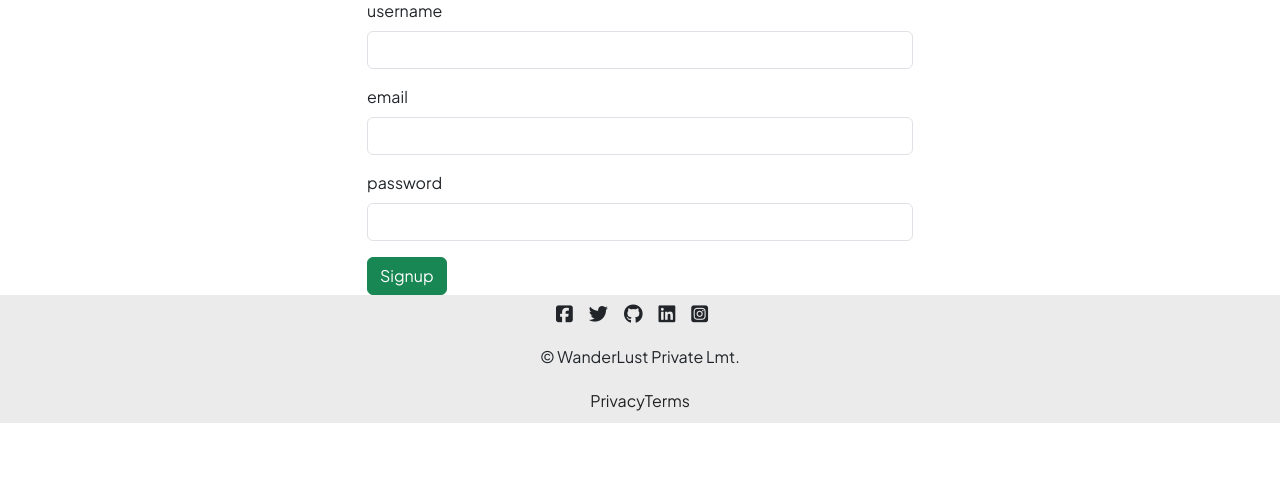
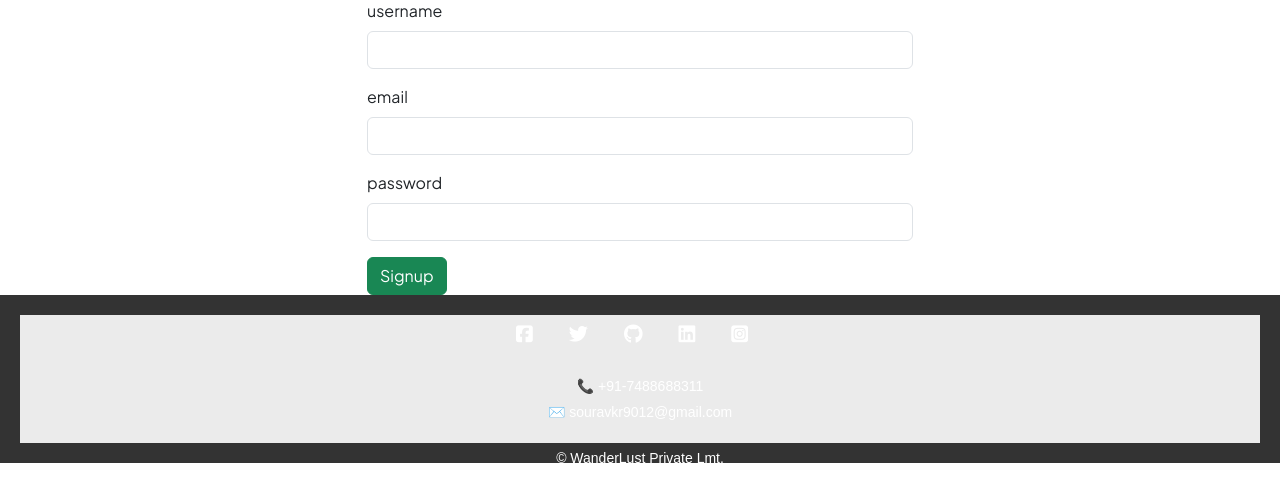
Before and after one commit to Priyanshu9595/Wanderlust, a Node server app: page /signup in a window 1280 px wide. Shown: the part 153-655 px from the top of the page. Run offline with Node 20, Linux system fonts and the light colour scheme; some libraries are stand-ins or nearby versions.

Commit message:
your message

```diff
--- a/public/css/style.css
+++ b/public/css/style.css
@@ -166,3 +166,86 @@ body {
       height: 200px; /* Adjust for small screens */
     }
   }
+
+  footer {
+    background-color: #333;
+    color: #fff;
+    padding: 20px;
+    text-align: center;
+    font-family: Arial, sans-serif;
+}
+
+.f-info {
+    display: flex;
+    flex-direction: column;
+    align-items: center;
+    justify-content: center;
+}
+
+.f-info-socials {
+    margin-bottom: 10px;
+}
+
+.f-info-socials a {
+    color: #fff;
+    margin: 0 10px;
+    font-size: 24px;
+    transition: color 0.3s;
+}
+
+.f-info-socials a:hover {
+    color: #f39c12;
+}
+
+.f-info-contact {
+    margin: 10px 0;
+    font-size: 14px;
+}
+
+.f-info-contact p {
+    margin: 5px 0;
+}
+
+.f-info-contact a {
+    color: #fff;
+    text-decoration: none;
+    transition: color 0.3s;
+}
+
+.f-info-contact a:hover {
+    color: #f39c12;
+}
+
+.f-info-brand {
+    margin: 10px 0;
+    font-size: 14px;
+}
+
+.f-info-links a {
+    color: #fff;
+    margin: 0 10px;
+    font-size: 14px;
+    text-decoration: none;
+    transition: color 0.3s;
+}
+
+.f-info-links a:hover {
+    color: #f39c12;
+}
+
+/* Responsive Design */
+@media (min-width: 768px) {
+    .f-info {
+        flex-direction: row;
+        justify-content: space-between;
+    }
+
+    .f-info-socials, .f-info-contact, .f-info-brand, .f-info-links {
+        order: 1;
+    }
+
+    .f-info-contact {
+        margin-left: auto;
+        margin-right: auto;
+    }
+}
--- a/views/includes/footer.ejs
+++ b/views/includes/footer.ejs
@@ -1,11 +1,15 @@
 <footer>
     <div class="f-info">
         <div class="f-info-socials">
-            <i class="fa-brands fa-square-facebook"></i>
-            <i class="fa-brands fa-twitter"></i>
-            <i class="fa-brands fa-github"></i>
-            <i class="fa-brands fa-linkedin"></i>
-            <i class="fa-brands fa-square-instagram"></i>
+            <a href="https://www.facebook.com/share/LVx2FRHPBjFRmuC9/?mibextid=qi2Omg" target="_blank"><i class="fa-brands fa-square-facebook"></i></a>
+            <a href="https://twitter.com/yourprofile" target="_blank"><i class="fa-brands fa-twitter"></i></a>
+            <a href="https://github.com/Sauravkr09" target="_blank"><i class="fa-brands fa-github"></i></a>
+            <a href="https://www.linkedin.com/in/saurav-kumar-171078269/" target="_blank"><i class="fa-brands fa-linkedin"></i></a>
+            <a href="https://www.instagram.com/yourprofile" target="_blank"><i class="fa-brands fa-square-instagram"></i></a>
+        </div>
+        <div class="f-info-contact">
+            <p>📞 +91-7488688311</p>
+            <p>✉️ <a href="mailto:souravkr9012@gmail.com">souravkr9012@gmail.com</a></p>
         </div>
         <div class="f-info-brand"> &copy; WanderLust Private Lmt.</div>
         <div class="f-info-links">
```
Also changed, not shown: 1 other file.
